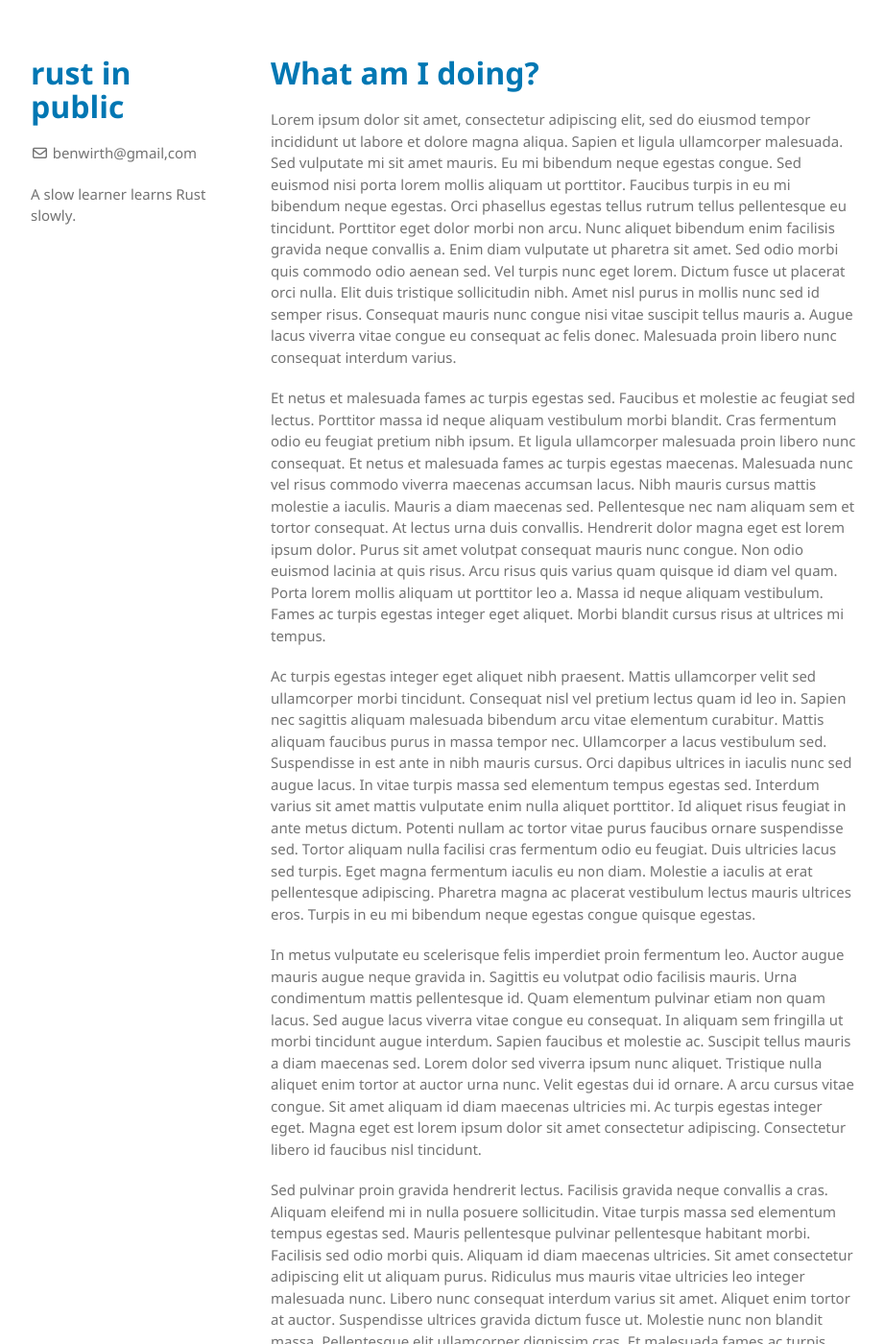
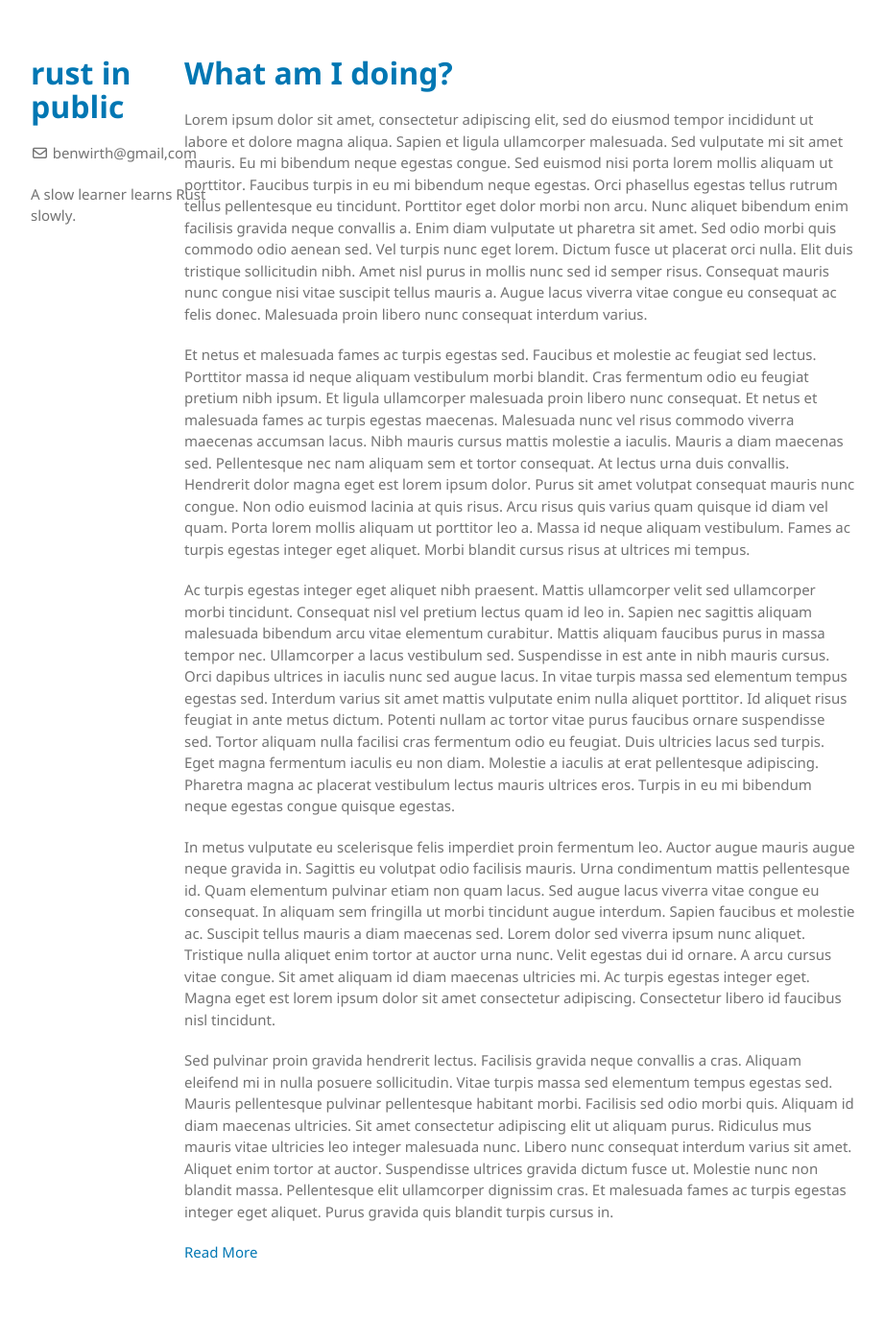
Before and after one commit to rust-in-public/rust-in-public.github.io, a Jekyll site: the page built from index.html, in a window 1280 px wide and 1400 px high. Shown: the whole window at 96% size, without its empty margins (178-1099 px from the left). Built offline with Jekyll 4.4.1, drawn with Linux system fonts in a browser that asks for light colours.

Commit message:
Update jekyll-theme-minimalist.scss

```diff
--- a/_sass/jekyll-theme-minimalist.scss
+++ b/_sass/jekyll-theme-minimalist.scss
@@ -174,7 +174,7 @@
 }
 
 section {
-  width: 610px;
+  width: 700px;
   float:right;
   padding-bottom:30px;
 }
```
